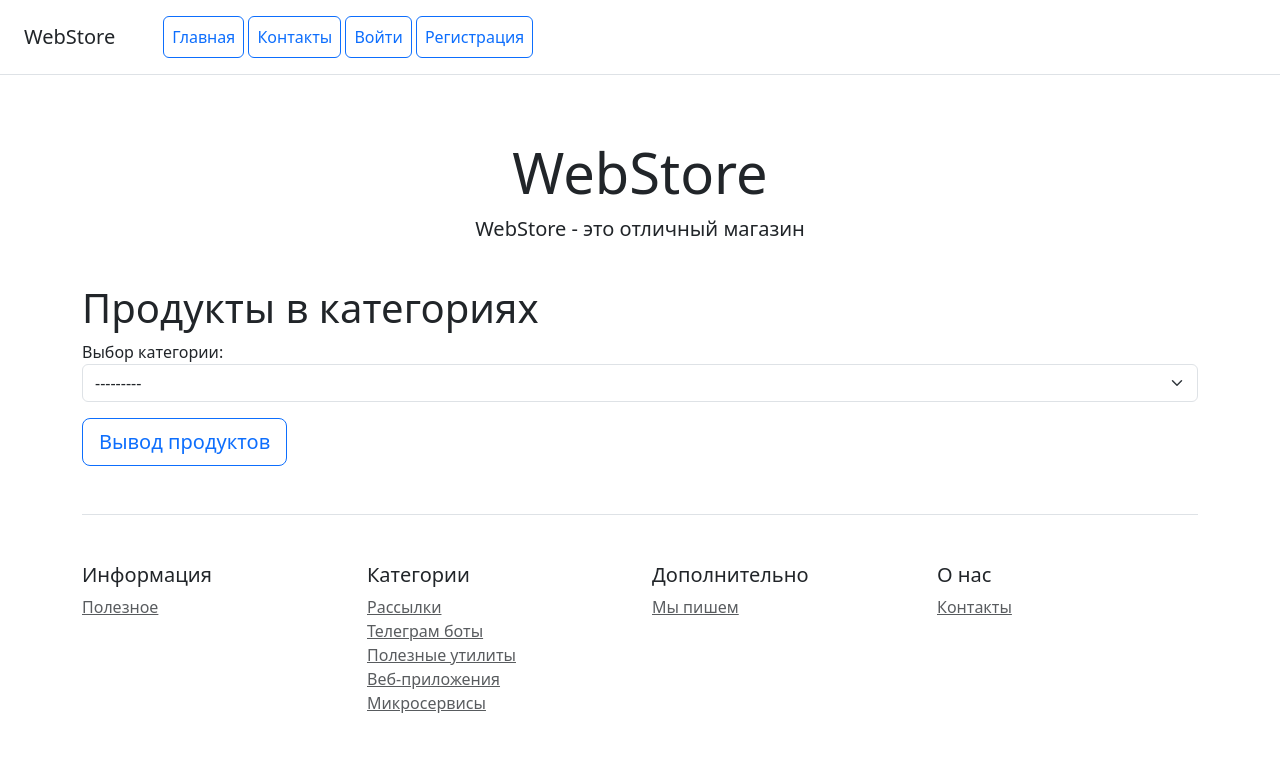
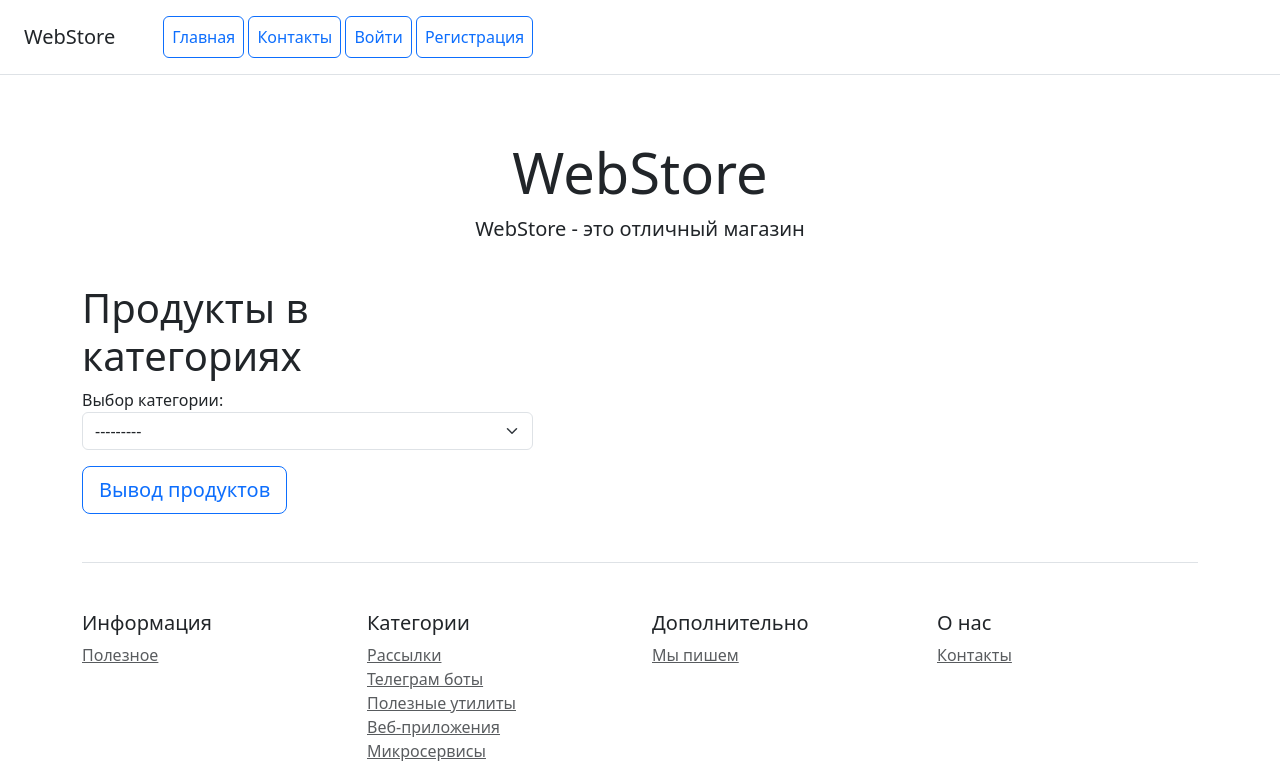
Before and after one commit to MichaelGorbunov/web_store, a Django app: page /catalog/product_in_category in a window 1280 px wide. Shown: the top 761 px of the page. Before the commit the page ends 713 px from the top, so only its background shows below. Run offline with Django 5.2, Linux system fonts and the light colour scheme; data that the repository does not hold is empty; parts of the project's set-up code (start-up, migrations or seed data) failed here and were passed over; some libraries are stand-ins or nearby versions.

Commit message:
красоты вам в ленту

```diff
--- a/catalog/templates/catalog/category_products.html
+++ b/catalog/templates/catalog/category_products.html
@@ -3,6 +3,9 @@
 {% block title %}Контакты{% endblock %}
 
 {% block content %}
+
+   <div class="row text-left">
+        <div class="col-5 ">
 <h1>Продукты в категориях</h1>
 
     <form method="get">
@@ -20,4 +23,6 @@
     {% elif products is not None %}
         <p>Нет продуктов в этой категории</p>
     {% endif %}
+     </div>
+   </div>
 {% endblock %}
```
